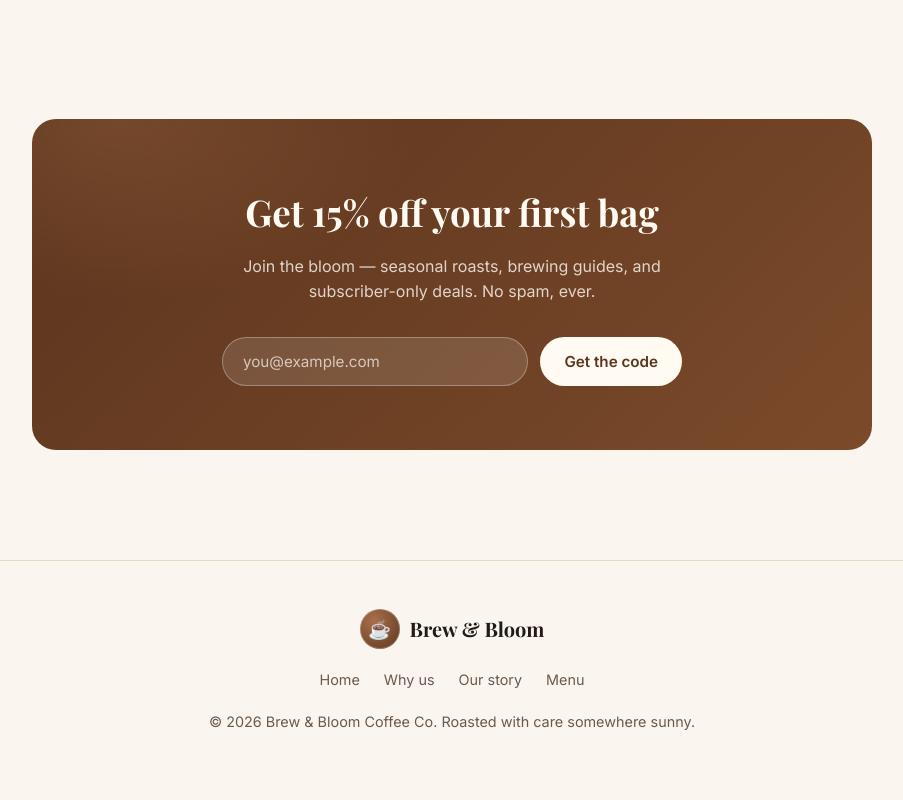
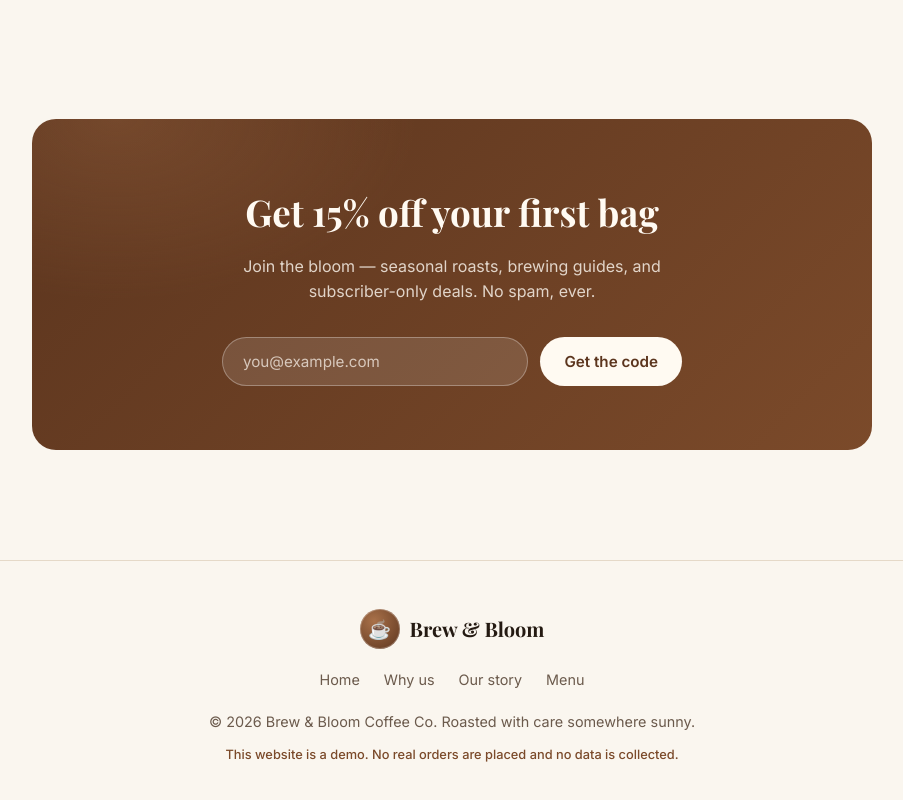
Before and after one commit to saadahmed-pixel/brew-and-bloom-demo, a plain HTML site: page index.html in a window 1280 px wide. Shown: the part 2122-2922 px from the top of the page, without its empty margins (188-1091 px from the left). Drawn offline with nearby package versions, Linux system fonts and the light colour scheme; a web font is replaced by a local one.

Commit message:
Add demo notice to footers

```diff
--- a/index.html
+++ b/index.html
@@ -185,6 +185,7 @@
           <li><a href="menu.html">Menu</a></li>
         </ul>
         <p>© 2026 Brew &amp; Bloom Coffee Co. Roasted with care somewhere sunny.</p>
+        <p class="footer__demo">This website is a demo. No real orders are placed and no data is collected.</p>
       </div>
     </footer>
 
--- a/styles.css
+++ b/styles.css
@@ -641,6 +641,13 @@
         color: var(--accent);
       }
 
+      footer .footer__demo {
+        margin-top: 12px;
+        font-size: 0.8rem;
+        color: var(--accent);
+        font-weight: 500;
+      }
+
       /* ---------- Reveal animation ---------- */
       .reveal {
         opacity: 0;
```
Also changed, not shown: commercial.html (+1 -0 lines), menu.html (+1 -0 lines), story.html (+1 -0 lines), why-us.html (+1 -0 lines).
